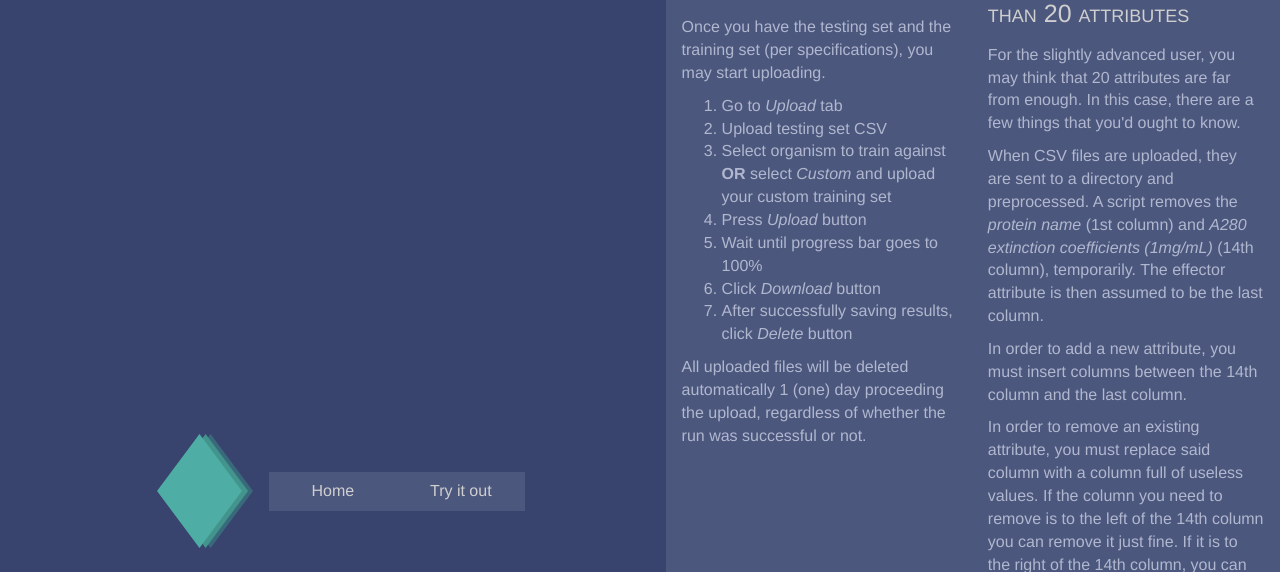
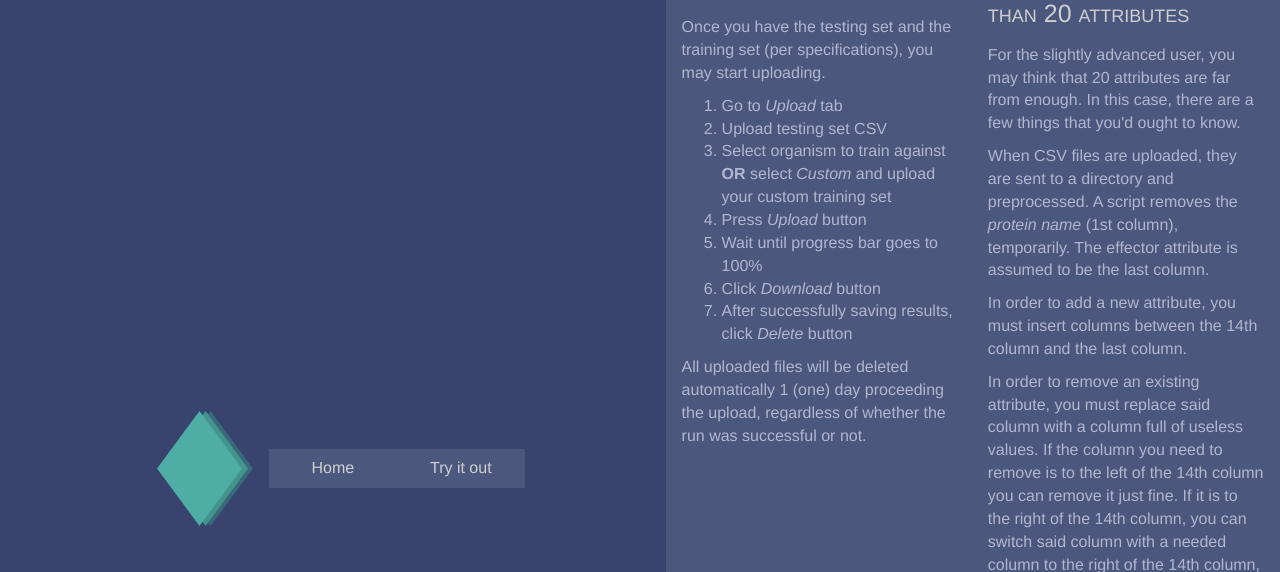
Before and after one commit to chuck-sys/genset-demo-site, a Flask app: page /experiment in a window 1280 px wide. Shown: the part 676-1248 px from the top of the page. Run offline with Flask 2, Linux system fonts and the light colour scheme; some libraries are stand-ins or nearby versions.

Commit message:
Makes instructions more accurate

```diff
--- a/app/templates/experiment/instructions.html
+++ b/app/templates/experiment/instructions.html
@@ -79,9 +79,8 @@ out. The CSV headers are at the bottom, under heading
 
         <p>
             When CSV files are uploaded, they are sent to a directory and preprocessed.
-            A script removes the <em>protein name</em> (1st column) and <em>A280 extinction
-            coefficients (1mg/mL)</em> (14th column), temporarily. The effector attribute
-            is then assumed to be the last column.
+            A script removes the <em>protein name</em> (1st column),
+            temporarily. The effector attribute is assumed to be the last column.
         </p>
 
         <p>
```
